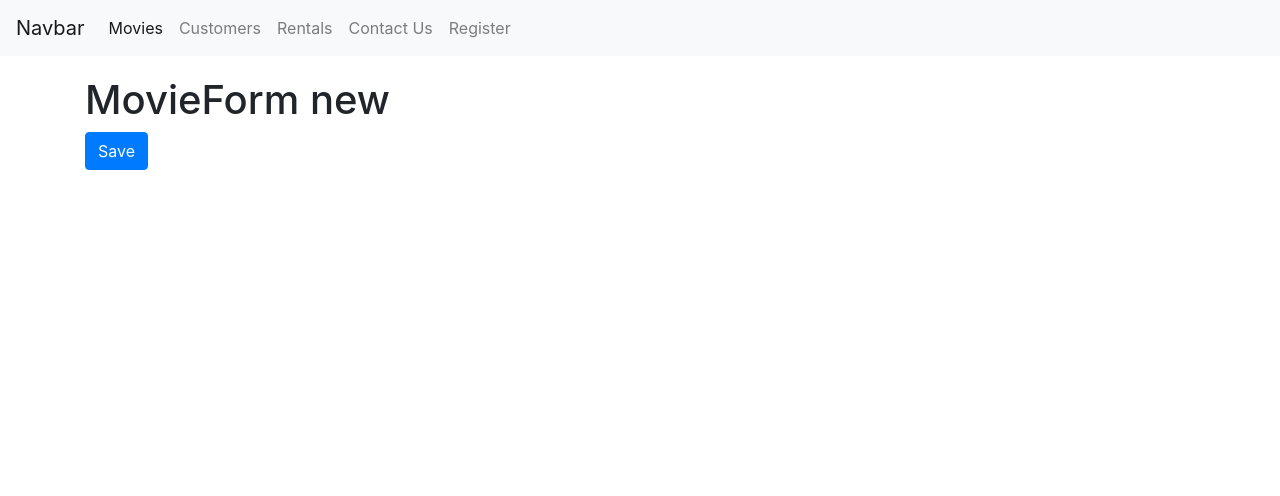
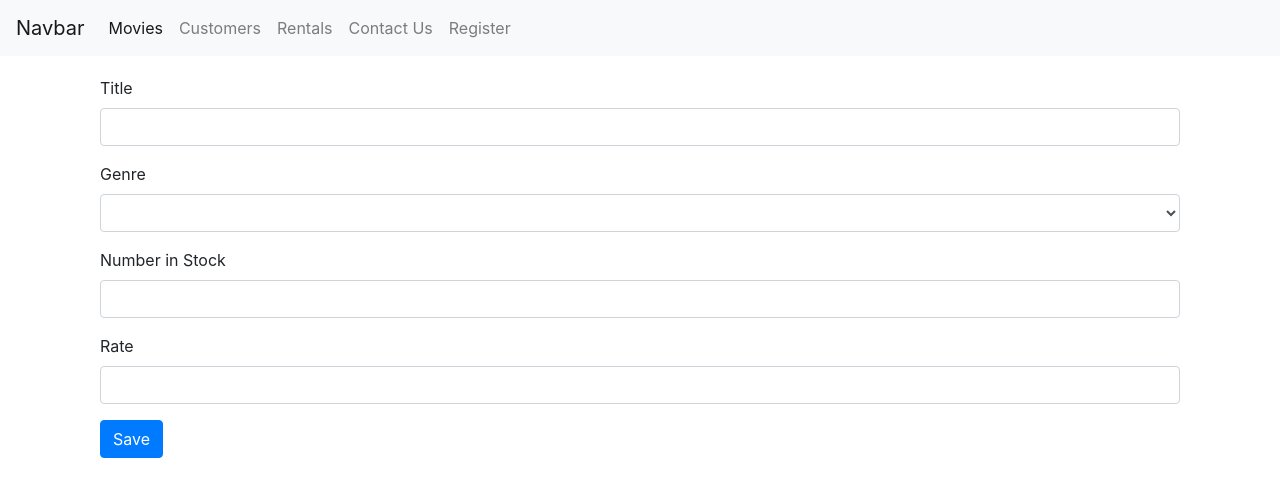
Before and after one commit to anders2410/learn_react, a React (Create React App) app: page /movies/new in a window 1280 px wide. Shown: the top 496 px of the page. Built offline with nearby package versions, Linux system fonts and the light colour scheme.

Commit message:
Typescript is trolling me

```diff
--- a/src/App.tsx
+++ b/src/App.tsx
@@ -6,7 +6,7 @@ import Customers from "./components/customers";
 import Rentals from "./components/rentals";
 import NotFound from "./components/common/not-found";
 import NavBar from "./components/common/nav-bar";
-import MovieForm from "./components/movie-form";
+import { MovieForm } from "./components/movie-form";
 import { ContactUsForm } from "./components/contact-us-form";
 import { Register } from "./components/register";
 
@@ -24,7 +24,7 @@ export default function App() {
           <Route path="/login" component={ContactUsForm} />
           <Route path="/register" component={Register} />
           <Route path="/contact-us" component={ContactUsForm} />
-          <Route path="/movies/:id" component={MovieForm} />
+          <Route path="/movies/new" component={MovieForm} />
           <Route path="/movies" component={Movies} />
           <Route path="/customers" component={Customers} />
           <Route path="/rentals" component={Rentals} />
--- a/src/components/common/field.tsx
+++ b/src/components/common/field.tsx
@@ -2,7 +2,7 @@ import * as React from "react";
 import { IErrors, IFormContext, FormContext, IValues } from "./form";
 
 /* The available editors for the field */
-type Editor = "textbox" | "password" | "multilinetextbox" | "dropdown";
+type Editor = "textbox" | "multilinetextbox" | "dropdown";
 
 export interface IValidation {
   rule: (values: IValues, fieldName: string, args: any) => string;
@@ -22,6 +22,9 @@ export interface IFieldProps {
   /* The drop down items for the field */
   options?: string[];
 
+  /* The type of an input field (is "text" by default) */
+  type?: string;
+
   /* The field value */
   value?: any;
 
@@ -35,6 +38,7 @@ export const Field: React.FunctionComponent<IFieldProps> = ({
   editor,
   options,
   value,
+  type= "text"
 }) => {
   /**
    * Gets the validation error for the field
@@ -60,21 +64,7 @@ export const Field: React.FunctionComponent<IFieldProps> = ({
           {editor!.toLowerCase() === "textbox" && (
             <input
               id={id}
-              type="text"
-              value={value}
-              onChange={(e: React.FormEvent<HTMLInputElement>) =>
-                context.setValues({ [id]: e.currentTarget.value })
-              }
-              onBlur={() => context.validate(id)}
-              className="form-control"
-              style={getEditorStyle(context.errors)}
-            />
-          )}
-
-          {editor!.toLowerCase() === "password" && (
-            <input
-              id={id}
-              type="password"
+              type={type}
               value={value}
               onChange={(e: React.FormEvent<HTMLInputElement>) =>
                 context.setValues({ [id]: e.currentTarget.value })
--- a/src/components/common/form.tsx
+++ b/src/components/common/form.tsx
@@ -243,3 +243,25 @@ export const maxLength = (
   values[fieldName] && values[fieldName].length > length
     ? `This can not exceed ${length} characters`
     : "";
+
+/**
+ * Validates whether a field is a positive number
+ * @param {IValues} values - All the field values in the form
+ * @param {string} fieldName - The field to validate
+ * @returns {string} - The error message
+ */
+export const positiveNumber = (
+  values: IValues,
+  fieldName: string
+): string =>
+  values[fieldName].search(/^\d*$/)
+    ? `The number cannot be negative`
+    : "";
+
+export const numberBetweenOneAndTen = (
+  values: IValues,
+  fieldName: string
+): string =>
+  values[fieldName].search(/^([1-9]|10)$/)
+    ? `The number must be between 1 and 10`
+    : "";
--- a/src/components/movie-form.tsx
+++ b/src/components/movie-form.tsx
@@ -1,18 +1,52 @@
 import React from "react";
+import {
+  Form,
+  IFields,
+  numberBetweenOneAndTen,
+  positiveNumber,
+  required,
+} from "./common/form";
+import { Field } from "./common/field";
 
-// @ts-ignore
-const MovieForm = ({ match, history }) => {
+export const MovieForm: React.FunctionComponent = () => {
+  const fields: IFields = {
+    title: {
+      id: "title",
+      label: "Title",
+      validation: { rule: required },
+    },
+    genre: {
+      id: "genre",
+      label: "Genre",
+      editor: "dropdown",
+      options: ["", "Action", "Comedy", "Thriller"],
+      validation: { rule: required },
+    },
+    numberInStock: {
+      id: "numberInStock",
+      label: "Number in Stock",
+      validation: { rule: positiveNumber },
+    },
+    rate: {
+      id: "rate",
+      label: "Rate",
+      validation: { rule: numberBetweenOneAndTen },
+    },
+  };
+
   return (
-    <div>
-      <h1>MovieForm {match.params.id}</h1>
-      <button
-        className="btn btn-primary"
-        onClick={() => history.push("/movies")}
-      >
-        Save
-      </button>
-    </div>
+    <Form
+      action="http://localhost:4351/api/contactus"
+      fields={fields}
+      submitLabel="Save"
+      render={() => (
+        <React.Fragment>
+          <Field {...fields.title} />
+          <Field {...fields.genre} />
+          <Field {...fields.numberInStock} />
+          <Field {...fields.rate} />
+        </React.Fragment>
+      )}
+    />
   );
 };
-
-export default MovieForm;
--- a/src/components/movies.tsx
+++ b/src/components/movies.tsx
@@ -7,6 +7,7 @@ import { getGenres } from "../services/fakeGenreService";
 import MoviesTable from "./moviesTable";
 import _ from "lodash";
 import { Movie, SortColumn } from "../types/types";
+import { NavLink, Link } from "react-router-dom";
 
 export interface Genre {
   _id: string;
@@ -108,8 +109,10 @@ export default class Movies extends Component {
                 onItemSelect={this.handleGenreSelect}
               />
             </div>
-
             <div className="col-8">
+              <Link className="btn btn-primary" to="/movies/new">
+                New Movie
+              </Link>
               <p>Showing {totalCount} movies in the databse.</p>
               <MoviesTable
                 movies={movies}
--- a/src/components/register.tsx
+++ b/src/components/register.tsx
@@ -1,13 +1,21 @@
 import * as React from "react";
-import { Form, IFields, isEmail, maxLength, required } from "./common/form";
+import { Form, IFields, isEmail, required } from "./common/form";
 import { Field } from "./common/field";
-
 
 export const Register: React.FunctionComponent = () => {
   const fields: IFields = {
-    username: {id: "username", label: "Username", validation: {rule: isEmail}},
-    password: {id: "password", label: "Password", editor: "password", validation: {rule: required}},
-    name: {id: "name", label: "Name", validation: {rule: required}},
+    username: {
+      id: "username",
+      label: "Username",
+      validation: { rule: isEmail },
+    },
+    password: {
+      id: "password",
+      label: "Password",
+      type: "password",
+      validation: { rule: required },
+    },
+    name: { id: "name", label: "Name", validation: { rule: required } },
   };
 
   return (
@@ -24,4 +32,4 @@ export const Register: React.FunctionComponent = () => {
       )}
     />
   );
-}
+};
--- a/src/services/fakeMovieService.js
+++ b/src/services/fakeMovieService.js
@@ -86,13 +86,13 @@ export function getMovie(id) {
 
 export function saveMovie(movie) {
   let movieInDb = movies.find(m => m._id === movie._id) || {};
-  movieInDb.name = movie.name;
+  movieInDb.title = movie.title;
   movieInDb.genre = genresAPI.genres.find(g => g._id === movie.genreId);
   movieInDb.numberInStock = movie.numberInStock;
   movieInDb.dailyRentalRate = movie.dailyRentalRate;
 
   if (!movieInDb._id) {
-    movieInDb._id = Date.now();
+    movieInDb._id = Date.now().toString();
     movies.push(movieInDb);
   }
 
```
